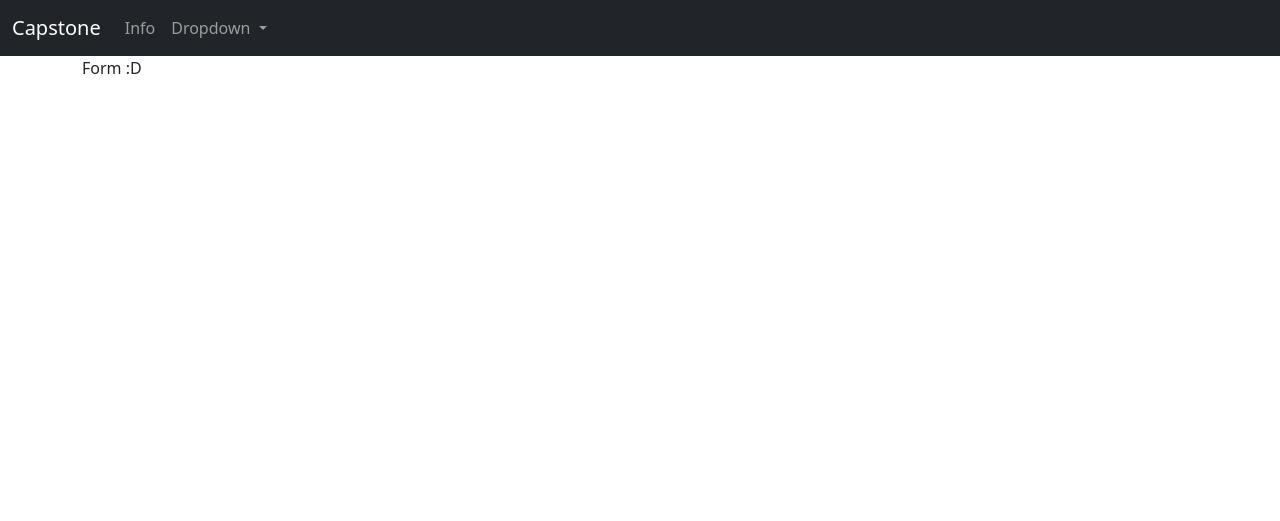
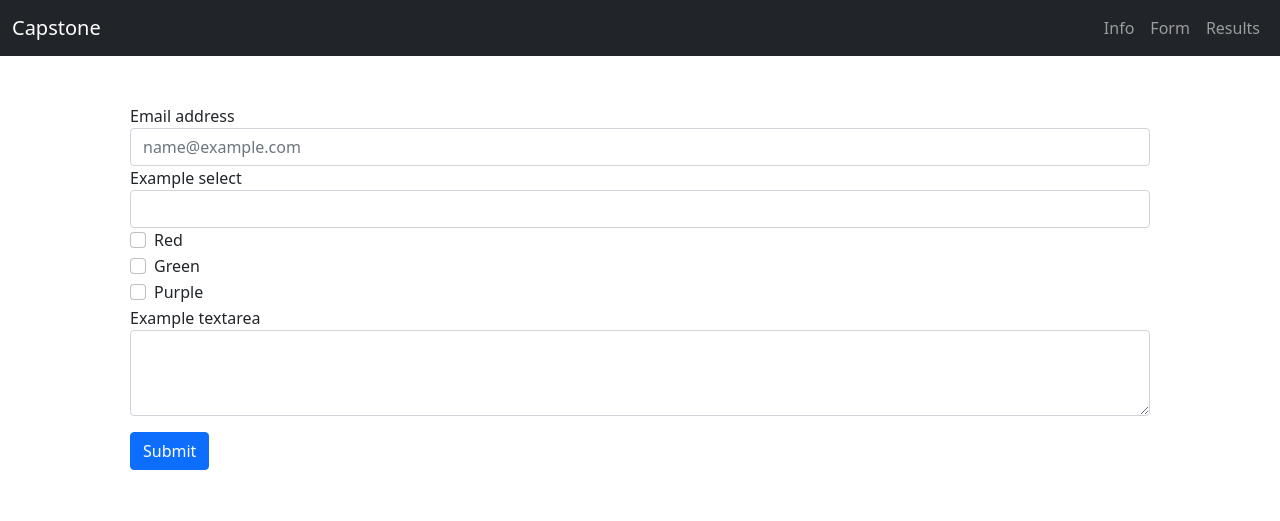
Before and after one commit to itsgabefoo/Milestone-1, a plain HTML site: page Form.html in a window 1280 px wide. Drawn offline with nearby package versions, Linux system fonts and the light colour scheme.

Commit message:
Smelly form/info

```diff
--- a/Form.html
+++ b/Form.html
@@ -16,8 +16,50 @@ page that contains all the code you need for a new page.-->
   <div data-include="nav"></div>
   <!--Whole page container div-->
   <div class="container">
-Form :D
 
+    <div id="wholePage" class="p-5">
+      <form class="needs-validation" action="forms.html" method="get">
+        <div class="form-group">
+          <label for="email">Email address</label>
+          <input type="email" class="form-control" id="email" name="email" placeholder="name@example.com" required>
+        </div>
+        <div class="form-group">
+          <label for="pickanum">Example select</label>
+          <select class="form-control" id="pickanum" name="pickanum" required>
+            <option selected></option>
+            <option>1</option>
+            <option>2</option>
+            <option>3</option>
+            <option>4</option>
+            <option>5</option>
+          </select>
+        </div>
+        <div class="form-check">
+          <input class="form-check-input" type="checkbox" value="Red" id="redcheck" name="colors">
+          <label class="form-check-label" for="red">
+            Red
+          </label>
+        </div>
+        <div class="form-check">
+          <input class="form-check-input" type="checkbox" value="Green" id="greencheck" name="colors">
+          <label class="form-check-label" for="green">
+            Green
+          </label>
+        </div>
+        <div class="form-check">
+          <input class="form-check-input" type="checkbox" value="Purple" id="purplecheck" name="colors">
+          <label class="form-check-label" for="purple">
+            Purple
+          </label>
+        </div>
+
+        <div class="form-group">
+          <label for="writestuff">Example textarea</label>
+          <textarea class="form-control" id="writestuff" name="writestuff" rows="3" required></textarea>
+        </div>
+        <button type="submit" class="btn btn-primary mt-3">Submit</button>
+      </form>
+    </div>
 
   </div>
   <!--Bootstrap and other JS scripts-->
--- a/views/nav.html
+++ b/views/nav.html
@@ -5,18 +5,17 @@
     <span class="navbar-toggler-icon"></span>
     </button>
     <div class="collapse navbar-collapse" id="navbarSupportedContent">
-        <ul class="navbar-nav me-auto mb-2 mb-lg-0">
+        <ul class="navbar-nav ms-auto mb-2 mb-lg-0">
             <li class="nav-item">
                 <a class="nav-link" href="Info.html">Info</a>
             </li>
-            <li class="nav-item dropdown">
-            <a class="nav-link dropdown-toggle" href="#" id="navbarDropdown" role="button" data-bs-toggle="dropdown" aria-expanded="false">
-                Dropdown
-            </a>
-            <ul class="dropdown-menu" aria-labelledby="navbarDropdown">
-                <li><a class="dropdown-item" href="Form.html">Form</a></li>
-                <li><a class="dropdown-item" href="Results.html">Results</a></li>
-            </ul>
+
+            <li class="nav-item">
+                <a class="nav-link" href="Form.html">Form</a>
+            </li>
+
+            <li class="nav-item">
+                <a class="nav-link" href="Results.html">Results</a>
             </li>
         </ul>
     </div>
```
Also changed, not shown: Info.html (+67 -2 lines), Results.html (+3 -1 lines), capstonePracMaster.css (+4 -3 lines), index.html (+15 -6 lines), scripts/scripts.js (line endings or trailing spaces).
